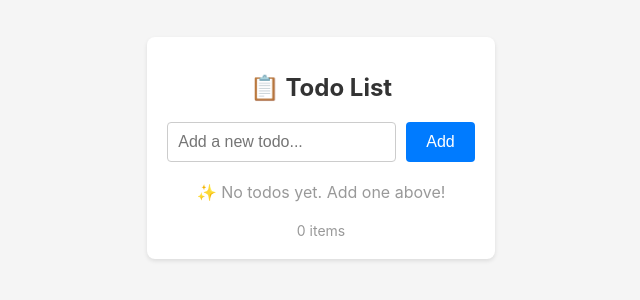
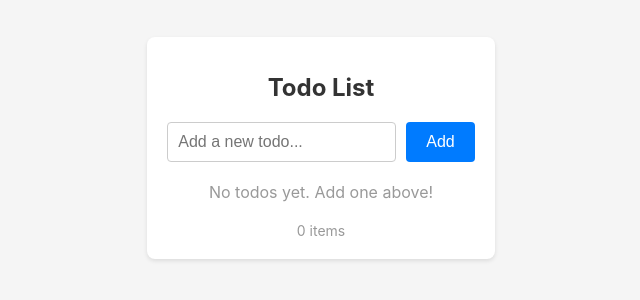
Before and after one commit to codewithmDEV/todo-app, a React (Vite) app: page / in a window 1280 px wide. Shown: the part 280-580 px from the top of the page, without its empty margins (319-959 px from the left). Built offline with nearby package versions, Linux system fonts and the light colour scheme.

Commit message:
Last commit

```diff
--- a/src/App.jsx
+++ b/src/App.jsx
@@ -31,7 +31,7 @@ function App() {
 
   return (
     <div className="app-container">
-      <h1 className="app-title">📋 Todo List</h1>
+      <h1 className="app-title">Todo List</h1>
       <TodoForm onAddTodo={addTodo} />
       <TodoList
         todos={todos}
--- a/src/TodoList.jsx
+++ b/src/TodoList.jsx
@@ -1,6 +1,6 @@
 function TodoList({ todos, onDelete, onToggle }) {
   if (todos.length === 0) {
-    return <p className="empty-state">✨ No todos yet. Add one above!</p>;
+    return <p className="empty-state"> No todos yet. Add one above!</p>;
   }
 
   return (
```
